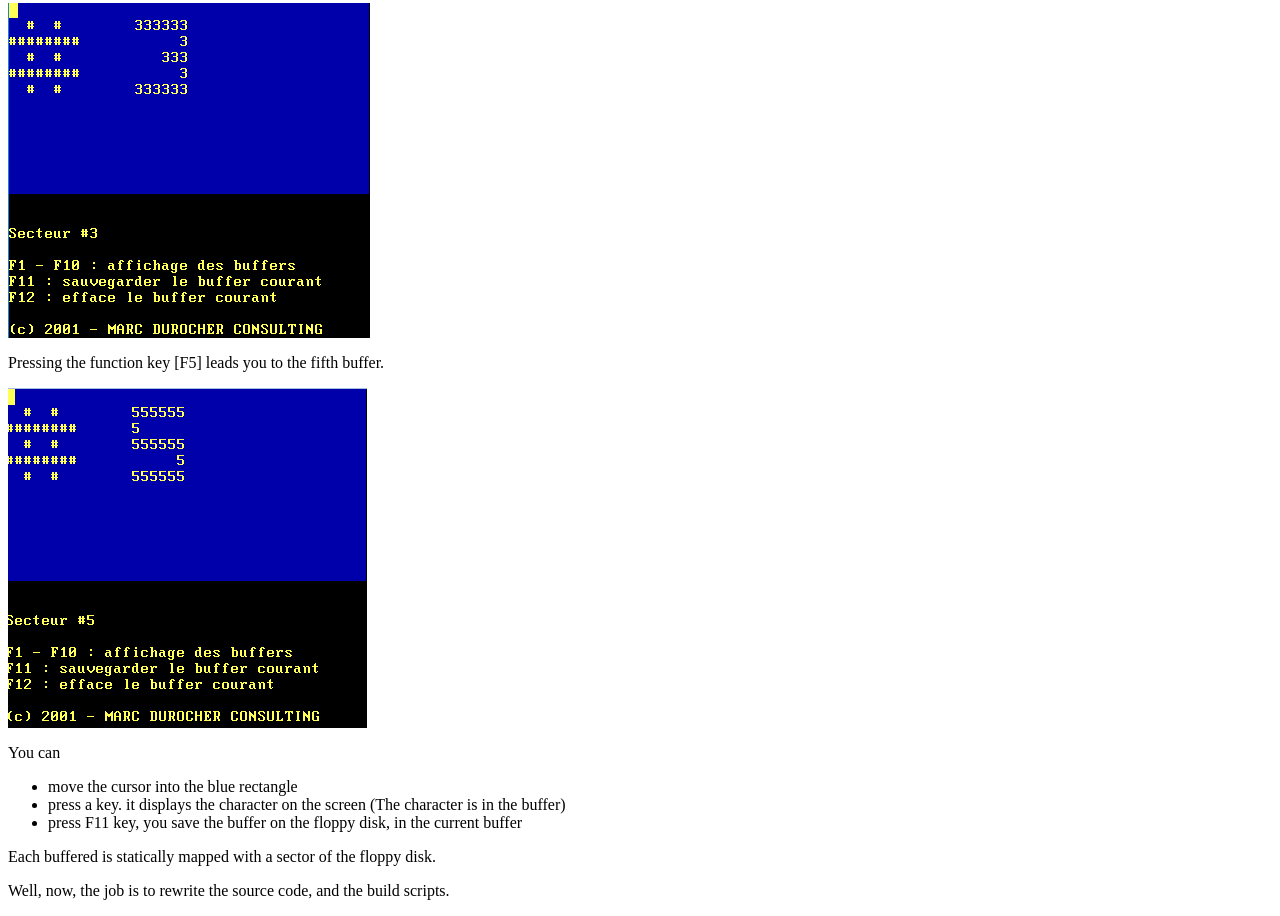
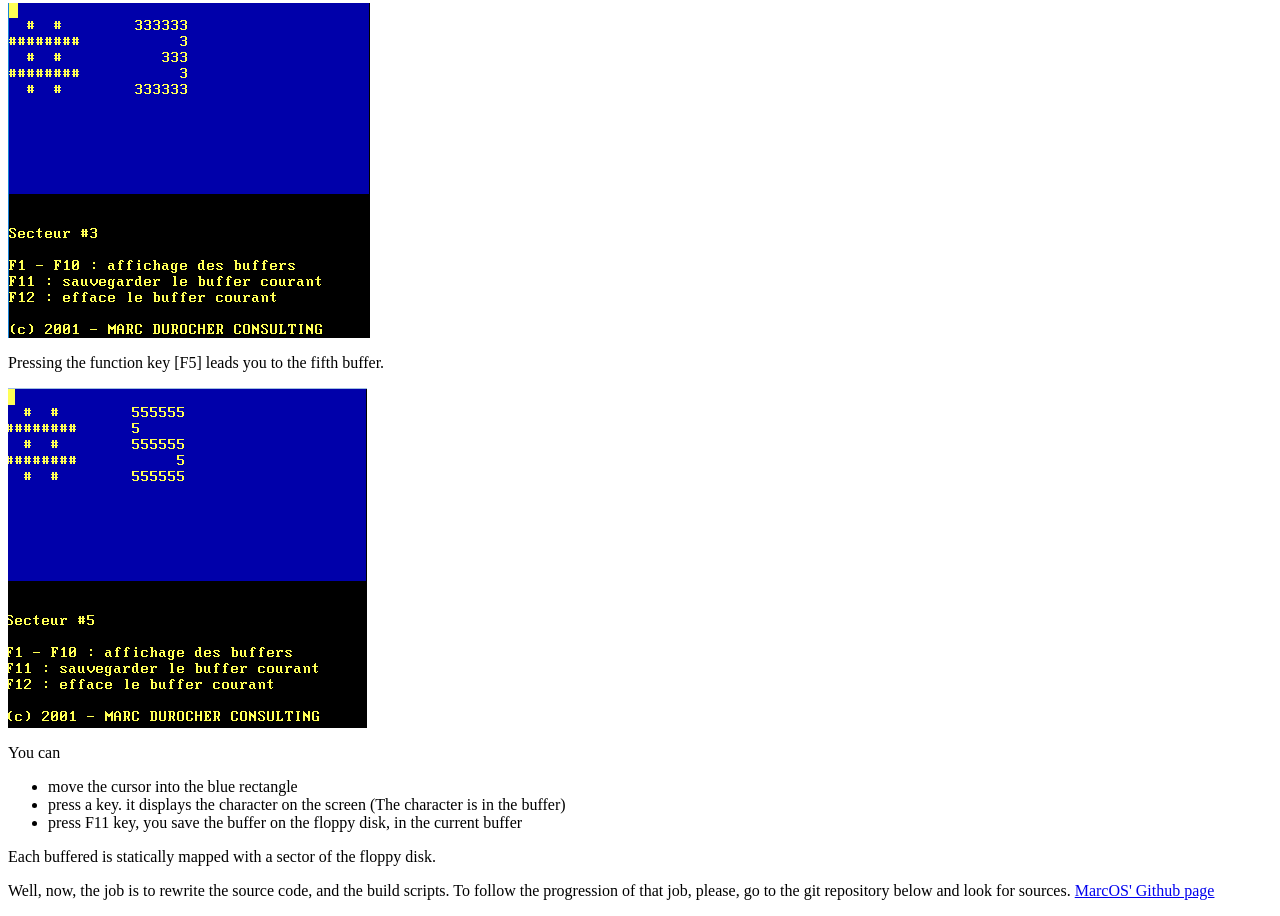
Before and after one commit to marcdurocher/MarcOS-project-bare-metal-code, a plain HTML site: page docs/index.html in a window 1280 px wide. Shown: the part 1746-2662 px from the top of the page. Drawn offline with Linux system fonts and the light colour scheme.

Commit message:
Boot Sector dissambled First pass to recreate the source code.

```diff
--- a/docs/index.html
+++ b/docs/index.html
@@ -77,6 +77,8 @@
 	Each buffered is statically mapped with a sector of the floppy disk.
 	</p>
 	<p> Well, now, the job is to rewrite the source code, and the build scripts.
+	To follow the progression of that job, please, go to the git repository below and look for sources.
+	<a href="https://github.com/marcdurocher/MarcOS-project-bare-metal-code">MarcOS' Github page</a>
 	</p>
 </body>
 </html>
```
Also changed, not shown: 4 other files.
